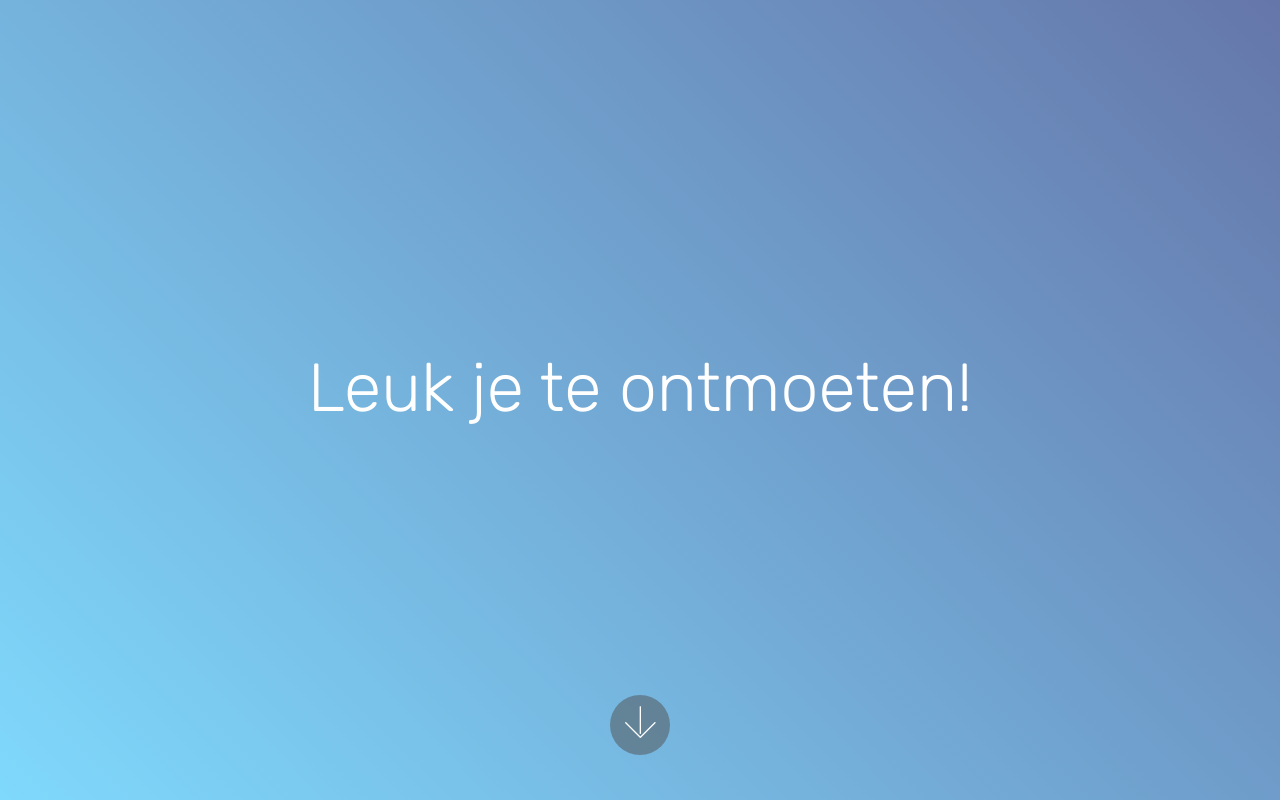
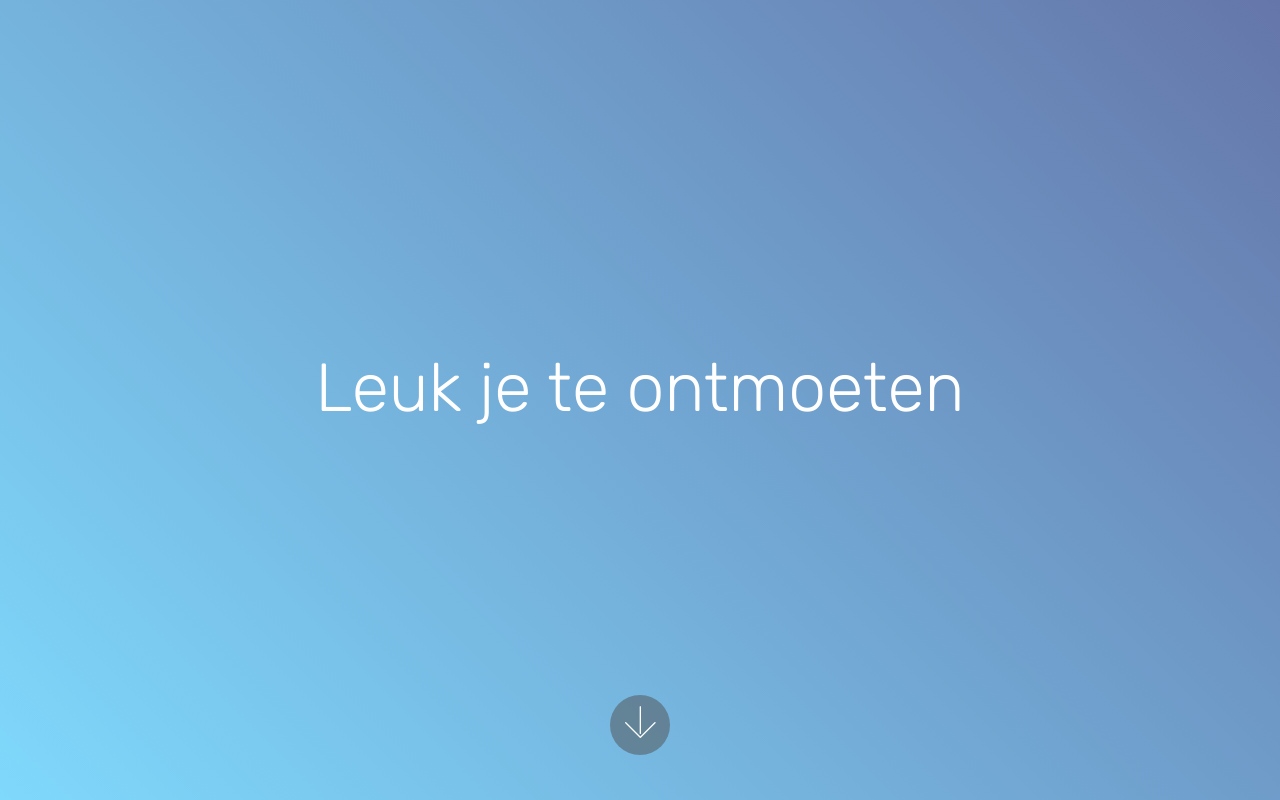
Before and after one commit to Alexanderettema/Studio-Alex, a plain HTML site: page index.html in a window 1280 px wide. Shown: the top 800 px of the page. Drawn offline with Linux system fonts and the light colour scheme; files whose address does not match are found by name.

Commit message:
Update index.html

```diff
--- a/index.html
+++ b/index.html
@@ -30,7 +30,7 @@
         <div class="row justify-content-center">
             <div class="mbr-white col-md-10">
                 <h1 class="mbr-section-title align-center pb-3 mbr-fonts-style display-1">
-                    Leuk je te ontmoeten!</h1>
+                    Leuk je te ontmoeten</h1>
 
 
             </div>
```
